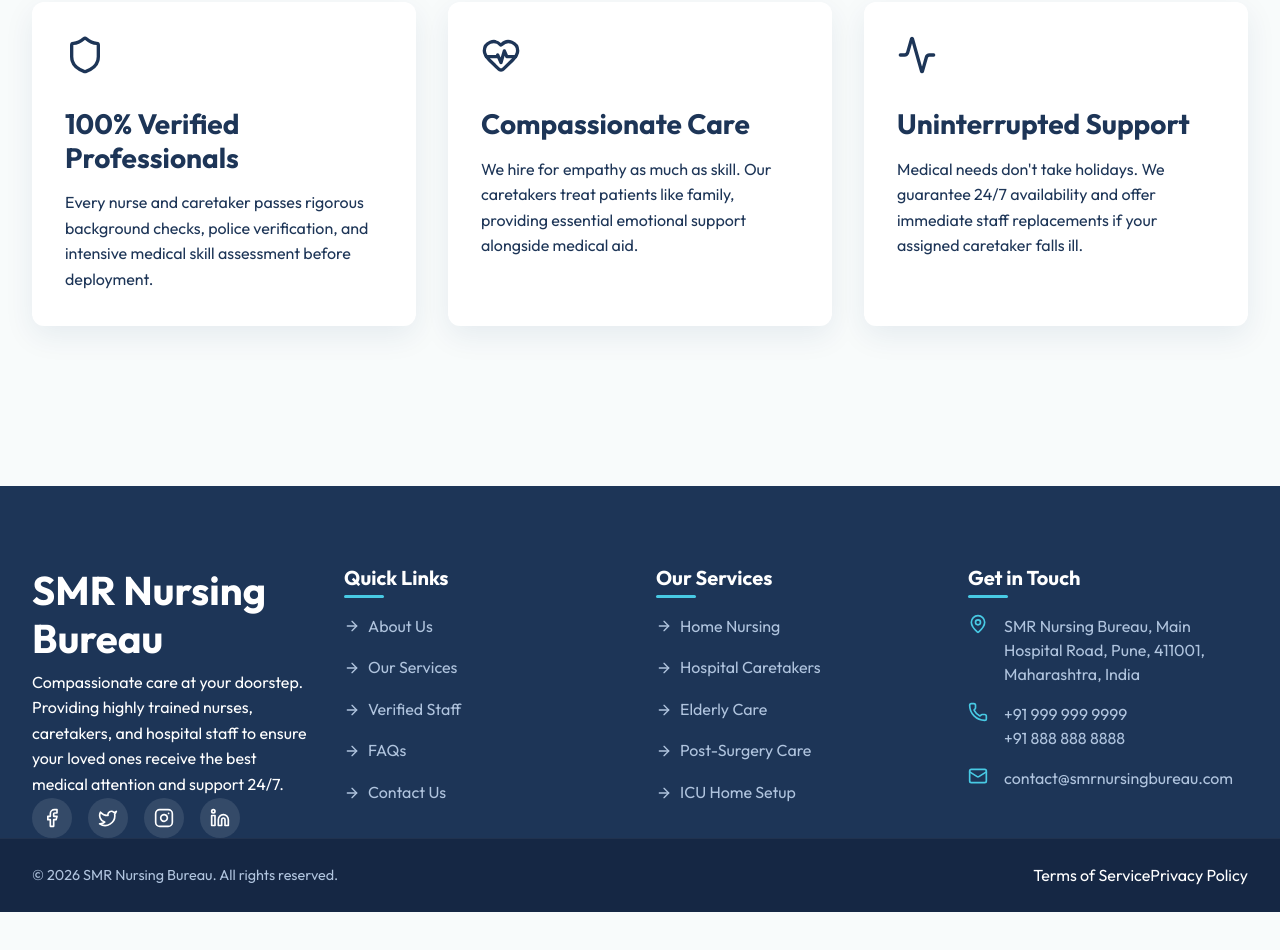
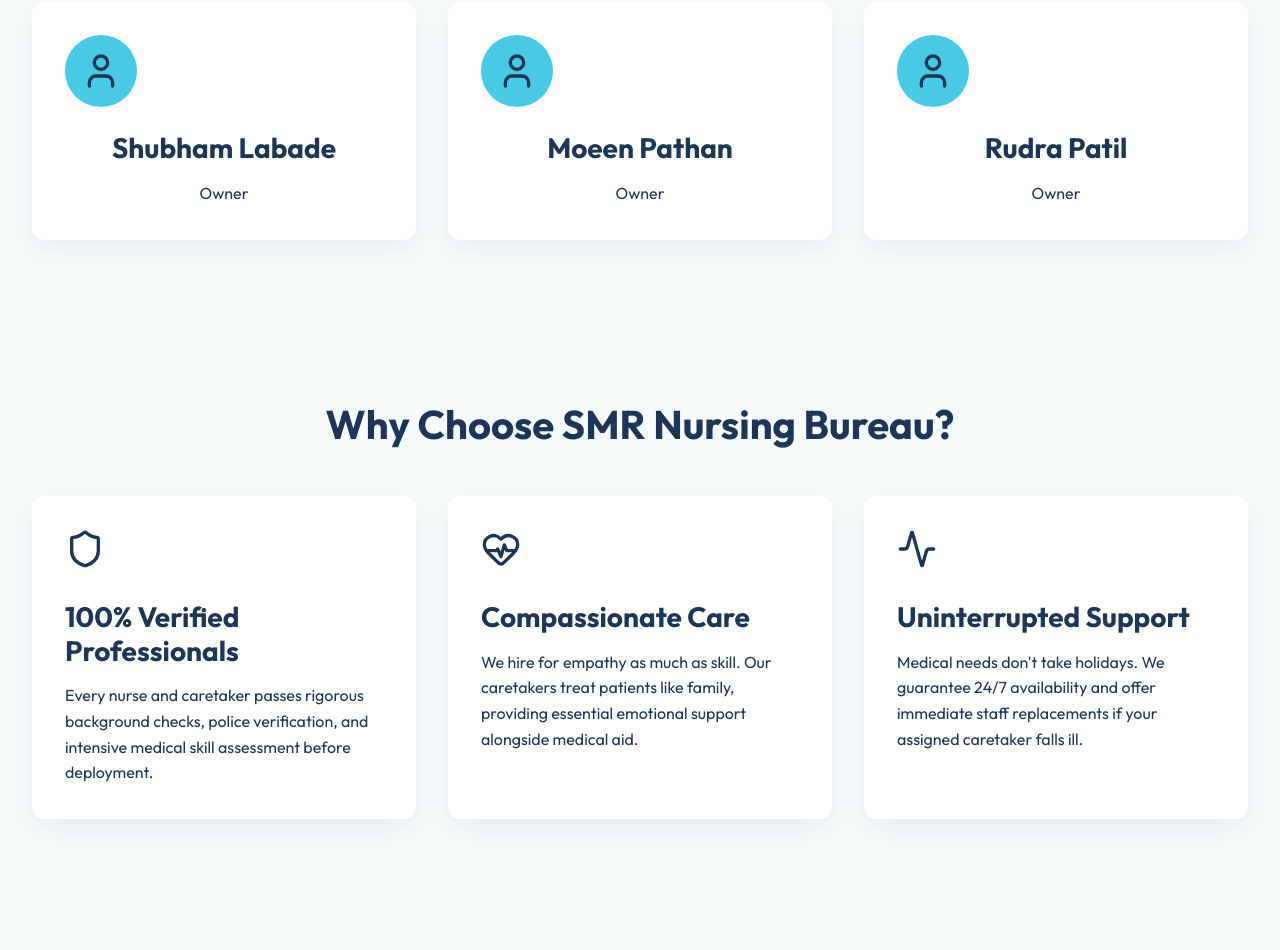
Before and after one commit to shubhamlabade2026/SRM_Nursing, a React (Vite) app: page /about in a window 1280 px wide. Shown: the part 1840-2790 px from the top of the page. Before the commit the page ends 2752 px from the top, so only its background shows below. Built offline with nearby package versions, Linux system fonts and the light colour scheme.

Commit message:
Update contact details and About Us page

```diff
--- a/index.html
+++ b/index.html
@@ -5,10 +5,12 @@
   <meta charset="UTF-8" />
   <link rel="icon" type="image/svg+xml" href="/vite.svg" />
   <meta name="viewport" content="width=device-width, initial-scale=1.0" />
+  <meta name="google-site-verification" content="9O1caXaHDZDC28g5jQIVO_IXIurzePwL-SgJAUCV4DY" />
+
 
   <!-- Primary Meta Tags -->
-  <title>SMR Nursing Bureau | 24/7 Professional Medical Support & Home Care in Pune</title>
-  <meta name="title" content="SMR Nursing Bureau | 24/7 Professional Medical Support & Home Care" />
+  <title>SRM Nursing Bureau Aurangabad</title>
+  <meta name="title" content="SRM Nursing Bureau Aurangabad" />
   <meta name="description"
     content="SMR Nursing Bureau provides highly trained nurses, reliable caretakers, elderly care, and complete ICU setups at home. 24/7 emergency support in Pune." />
   <meta name="keywords"
--- a/src/components/Footer.jsx
+++ b/src/components/Footer.jsx
@@ -56,7 +56,7 @@
                         </li>
                         <li>
                             <Phone size={20} className="icon" />
-                            <span>+91 999 999 9999<br />+91 888 888 8888</span>
+                            <span>Moeen Pathan<br />+91 7498059801</span>
                         </li>
                         <li>
                             <Mail size={20} className="icon" />
--- a/src/components/Header.jsx
+++ b/src/components/Header.jsx
@@ -17,7 +17,7 @@
             <div className="top-bar">
                 <div className="container top-bar-content">
                     <div className="contact-info">
-                        <a href="tel:+919999999999" className="info-item"><Phone size={14} /> +91 999 999 9999</a>
+                        <a href="tel:+917498059801" className="info-item"><Phone size={14} /> Moeen Pathan: +91 7498059801</a>
                         <a href="mailto:info@smrnursingbureau.com" className="info-item"><Mail size={14} /> info@smrnursingbureau.com</a>
                     </div>
                     <div className="emergency-badge">
--- a/src/pages/About.jsx
+++ b/src/pages/About.jsx
@@ -1,5 +1,5 @@
 import React from 'react';
-import { Target, Eye, Shield, CheckCircle, Activity, HeartPulse } from 'lucide-react';
+import { Target, Eye, Shield, CheckCircle, Activity, HeartPulse, User } from 'lucide-react';
 
 const About = () => {
     return (
@@ -65,6 +65,35 @@
 
             <section className="section">
                 <div className="container">
+                    <h2 className="text-center mb-5">Meet Our Owners</h2>
+                    <div className="grid grid-3 text-center">
+                        <div className="card">
+                            <div className="icon-wrapper mx-auto mb-3" style={{ display: 'flex', justifyContent: 'center', width: 'fit-content', borderRadius: '50%', padding: '1rem', background: 'var(--primary-light)' }}>
+                                <User size={40} className="text-primary" />
+                            </div>
+                            <h3 className="mb-2">Shubham Labade</h3>
+                            <p className="text-muted">Owner</p>
+                        </div>
+                        <div className="card">
+                            <div className="icon-wrapper mx-auto mb-3" style={{ display: 'flex', justifyContent: 'center', width: 'fit-content', borderRadius: '50%', padding: '1rem', background: 'var(--primary-light)' }}>
+                                <User size={40} className="text-primary" />
+                            </div>
+                            <h3 className="mb-2">Moeen Pathan</h3>
+                            <p className="text-muted">Owner</p>
+                        </div>
+                        <div className="card">
+                            <div className="icon-wrapper mx-auto mb-3" style={{ display: 'flex', justifyContent: 'center', width: 'fit-content', borderRadius: '50%', padding: '1rem', background: 'var(--primary-light)' }}>
+                                <User size={40} className="text-primary" />
+                            </div>
+                            <h3 className="mb-2">Rudra Patil</h3>
+                            <p className="text-muted">Owner</p>
+                        </div>
+                    </div>
+                </div>
+            </section>
+
+            <section className="section bg-light">
+                <div className="container">
                     <h2 className="text-center mb-5">Why Choose SMR Nursing Bureau?</h2>
 
                     <div className="grid grid-3">
--- a/src/pages/Contact.jsx
+++ b/src/pages/Contact.jsx
@@ -52,7 +52,7 @@
             </div>
 
             {/* Floating WhatsApp Button */}
-            <a href="https://wa.me/919999999999" target="_blank" rel="noopener noreferrer" className="whatsapp-float pulse-animation">
+            <a href="https://wa.me/917498059801" target="_blank" rel="noopener noreferrer" className="whatsapp-float pulse-animation">
                 <MessageCircle size={32} />
             </a>
 
@@ -79,7 +79,7 @@
                                 <div className="icon-circle"><Phone size={24} /></div>
                                 <div className="info-content">
                                     <h4>24/7 Helpline</h4>
-                                    <p>+91 999 999 9999<br />+91 888 888 8888</p>
+                                    <p>Moeen Pathan<br />+91 7498059801</p>
                                 </div>
                             </div>
 
--- a/src/pages/Home.jsx
+++ b/src/pages/Home.jsx
@@ -11,7 +11,7 @@
                     <div className="hero-content">
                         <div className="badge animate-slide-up">24/7 Professional Medical Support</div>
                         <h1 className="hero-title animate-slide-up" style={{ animationDelay: '0.1s' }}>
-                            Compassionate Care at Your <span className="text-secondary">Doorstep</span>
+                            SRM Nursing Bureau – Caretaker Services
                         </h1>
                         <p className="hero-description animate-slide-up" style={{ animationDelay: '0.2s' }}>
                             SMR Nursing Bureau is dedicated to providing highly trained nurses, experienced caretakers, and comprehensive medical support for your loved ones, exactly when you need it most.
@@ -40,6 +40,28 @@
                             <img src="/images/hero.png" alt="Nursing Care" style={{ width: '100%', height: '100%', objectFit: 'cover', borderRadius: '24px' }} onError={(e) => { e.target.style.display = 'none' }} />
                         </div>
                     </div>
+                </div>
+            </section>
+
+            {/* SEO Content Section */}
+            <section className="section bg-light">
+                <div className="container" style={{ textAlign: 'justify', lineHeight: '1.8' }}>
+                    <h2 className="mb-4" style={{ textAlign: 'center' }}>About SRM Nursing Bureau Aurangabad</h2>
+                    <p className="mb-3">
+                        Welcome to SRM Nursing Bureau Aurangabad, your trusted partner for professional caretaker services, home nursing, and medical support. Organizing reliable and compassionate care for your loved ones can be a challenging task, but at SRM Nursing Bureau, we strive to make it as seamless as possible. We provide a comprehensive range of health care services, specializing in placing highly trained nurses, experienced caretakers, and skilled medical attendants right at your doorstep.
+                    </p>
+                    <p className="mb-3">
+                        Our primary mission is to ensure that patients receive the highest quality of care in the comfort and familiarity of their own homes. Whether you need daily assistance with elderly care, attentive post-surgical recovery, long-term chronic illness management, or setting up a complete ICU facility at home, our dedicated team is available 24/7 to meet your exact demands. We deeply understand that each patient has unique requirements and personal preferences. That is precisely why we offer fully personalized care plans tailored to individual health conditions, developed in close consultation with your primary doctors and medical professionals.
+                    </p>
+                    <p className="mb-3">
+                        At SRM Nursing Bureau, we believe we do not just provide a medical service; we build lasting trust with the families we serve. Every single staff member, from our nurses to our ward boys, undergoes a rigorous background check and continuous medical training to ensure they meet our exceptional standards of care, hygiene, and empathy. Furthermore, our dedicated hospital caretakers are readily available to support patients during their hospital stay, providing the undivided personal attention, feeding assistance, and emotional support that families might sometimes struggle to offer due to busy modern schedules.
+                    </p>
+                    <p className="mb-3">
+                        We take immense pride in our rapid response times and our strict uninterrupted care guarantees. We know that medical needs can be unpredictable. Should any emergency arise or a staff replacement be suddenly needed, our dedicated support team is just a call away, ready to assist you without any delay. We also stand by our commitment to transparent pricing with absolutely no hidden charges, ensuring that you receive exactly what you expect—honest, top-tier medical support.
+                    </p>
+                    <p>
+                        Choosing the right care provider is a critical decision. Choose SRM Nursing Bureau in Aurangabad for professional, empathetic, and highly reliable caretaker services that prioritize the safety, health, and well-being of you and your beloved family members above all else. Your peace of mind is our ultimate goal.
+                    </p>
                 </div>
             </section>
 
```
Also changed, not shown: 1 other file (tests, documents, lock files or other folders).
